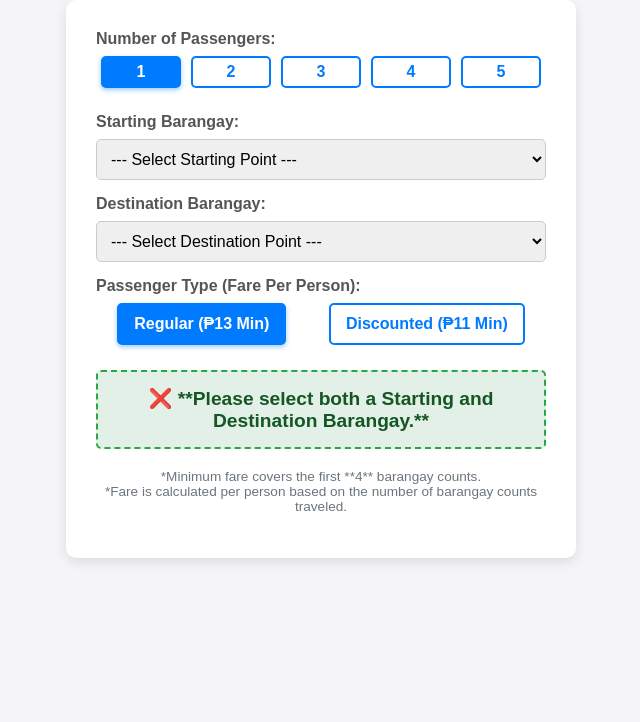
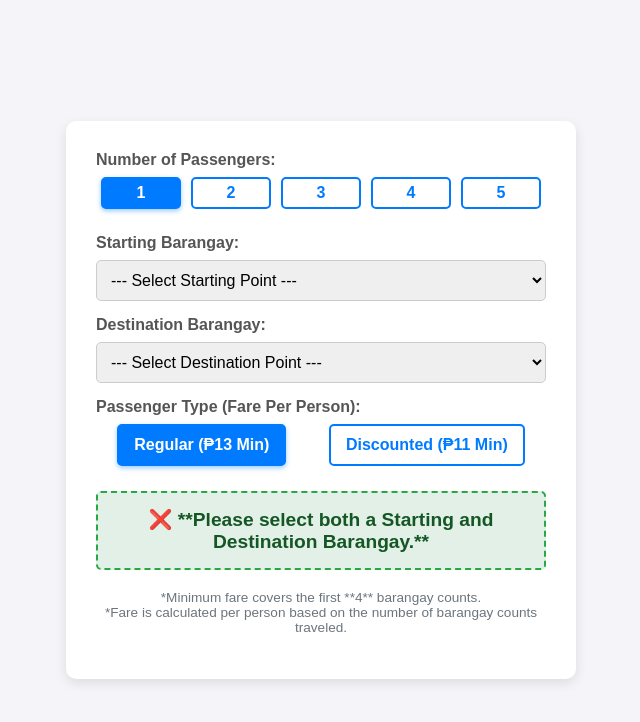
Before and after one commit to IvanAngeloCano/farecalculator, a plain HTML site: page index.html in a window 1280 px wide. Shown: the whole page, without its empty margins (319-959 px from the left). Drawn offline with Linux system fonts and the light colour scheme.

Commit message:
Update index.html

```diff
--- a/index.html
+++ b/index.html
@@ -13,7 +13,7 @@
             display: flex;
             justify-content: center;
             align-items: center;
-            // min-height: 100vh;
+            min-height: 100dvh;
         }
         .container {
             background-color: #ffffff;
```
